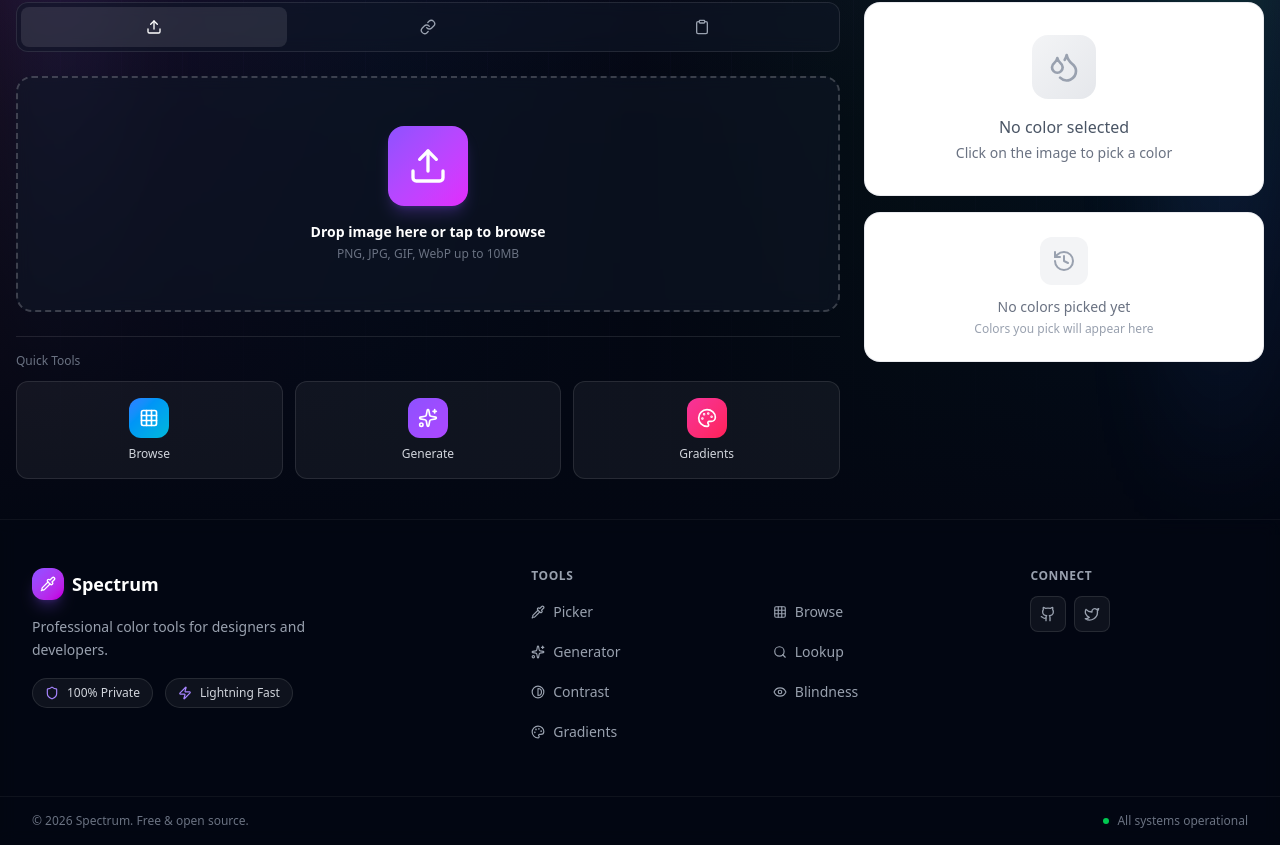
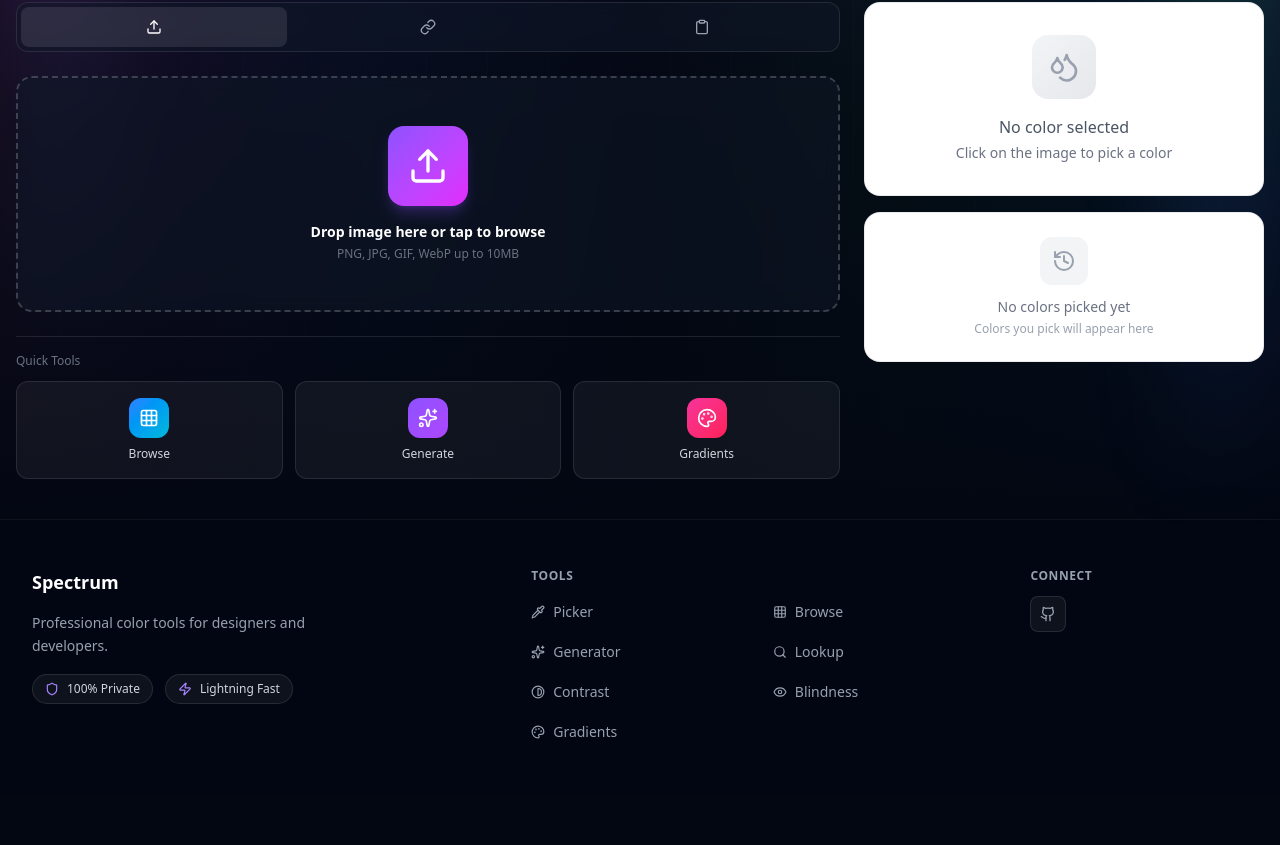
Before and after one commit to dominikkoenitzer/Spectrum, a Next.js app: page / in a window 1280 px wide. Shown: the part 277-1122 px from the top of the page. After the commit the page ends 1073 px from the top, so only its background shows below. Built offline with nearby package versions, Linux system fonts and the light colour scheme.

Commit message:
feat: remove unused elements from Footer and Header, add new Icon component for image generation

```diff
--- /dev/null
+++ b/src/app/icon.tsx
@@ -0,0 +1,41 @@
+import { ImageResponse } from 'next/og';
+
+// Image metadata
+export const size = {
+  width: 32,
+  height: 32,
+};
+export const contentType = 'image/png';
+
+// Image generation
+export default function Icon() {
+  return new ImageResponse(
+    (
+      <div
+        style={{
+          width: '100%',
+          height: '100%',
+          display: 'flex',
+          alignItems: 'center',
+          justifyContent: 'center',
+          background: 'linear-gradient(135deg, #8b5cf6 0%, #d946ef 100%)',
+          borderRadius: '8px',
+        }}
+      >
+        <svg
+          width="20"
+          height="20"
+          viewBox="0 0 24 24"
+          fill="none"
+          xmlns="http://www.w3.org/2000/svg"
+        >
+          <circle cx="12" cy="12" r="10" fill="white" fillOpacity="0.9" />
+          <circle cx="12" cy="12" r="6" fill="#8b5cf6" />
+        </svg>
+      </div>
+    ),
+    {
+      ...size,
+    }
+  );
+}
--- a/src/components/layout/Footer.tsx
+++ b/src/components/layout/Footer.tsx
@@ -41,9 +41,6 @@ export function Footer() {
           {/* Brand Section - Full width on mobile */}
           <div className="col-span-2 sm:col-span-4 lg:col-span-2 mb-4 lg:mb-0">
             <Link href="/" className="flex items-center gap-2 mb-4">
-              <div className="flex h-8 w-8 items-center justify-center rounded-xl bg-gradient-to-br from-violet-500 to-fuchsia-600 shadow-lg shadow-violet-500/25">
-                <Pipette className="h-4 w-4 text-white" />
-              </div>
               <span className="text-lg font-bold text-white">Spectrum</span>
             </Link>
             <p className="text-sm text-gray-400 leading-relaxed mb-4 max-w-xs">
@@ -87,7 +84,7 @@ export function Footer() {
             </h3>
             <div className="flex gap-2">
               <a
-                href="https://github.com"
+                href="https://github.com/dominikkoenitzer"
                 target="_blank"
                 rel="noopener noreferrer"
                 className="flex h-9 w-9 items-center justify-center rounded-lg bg-white/5 border border-white/10 hover:bg-white/10 transition-colors"
@@ -95,37 +92,12 @@ export function Footer() {
               >
                 <Github className="h-4 w-4 text-gray-400" />
               </a>
-              <a
-                href="https://twitter.com"
-                target="_blank"
-                rel="noopener noreferrer"
-                className="flex h-9 w-9 items-center justify-center rounded-lg bg-white/5 border border-white/10 hover:bg-white/10 transition-colors"
-                aria-label="Twitter"
-              >
-                <Twitter className="h-4 w-4 text-gray-400" />
-              </a>
             </div>
           </div>
         </div>
       </div>
 
-      {/* Bottom Bar */}
-      <div className="border-t border-white/5">
-        <div className="mx-auto max-w-7xl px-4 py-4 sm:px-6 lg:px-8">
-          <div className="flex flex-col sm:flex-row items-center justify-between gap-3">
-            <p className="text-xs text-gray-500">
-              © {currentYear} Spectrum. Free & open source.
-            </p>
-            <div className="flex items-center gap-2 text-xs text-gray-500">
-              <span className="relative flex h-1.5 w-1.5">
-                <span className="animate-ping absolute inline-flex h-full w-full rounded-full bg-green-400 opacity-75"></span>
-                <span className="relative inline-flex rounded-full h-1.5 w-1.5 bg-green-500"></span>
-              </span>
-              All systems operational
-            </div>
-          </div>
-        </div>
-      </div>
+      {/* Bottom Bar removed to eliminate empty gap */}
     </footer>
   );
 }
--- a/src/components/layout/Header.tsx
+++ b/src/components/layout/Header.tsx
@@ -75,9 +75,6 @@ export function Header() {
           <div className="flex h-14 sm:h-16 items-center justify-between gap-4">
             {/* Logo */}
             <Link href="/" className="flex items-center gap-2 group flex-shrink-0">
-              <div className="flex h-8 w-8 sm:h-9 sm:w-9 items-center justify-center rounded-xl bg-gradient-to-br from-violet-500 to-fuchsia-600 shadow-lg shadow-violet-500/25 group-hover:shadow-violet-500/40 transition-all">
-                <Pipette className="h-4 w-4 sm:h-5 sm:w-5 text-white" />
-              </div>
               <span className="text-lg sm:text-xl font-bold text-white">
                 Spectrum
               </span>
```
